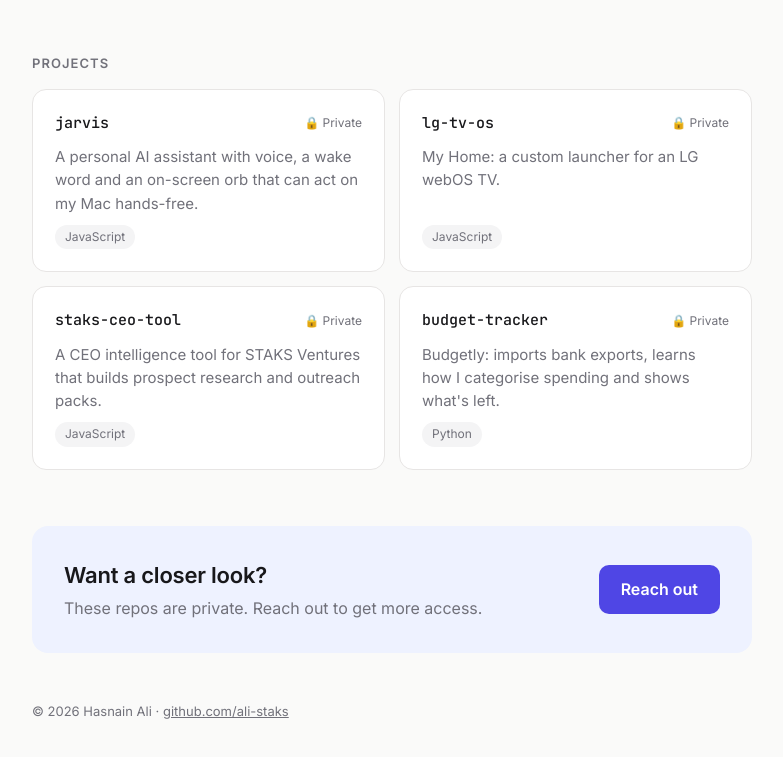
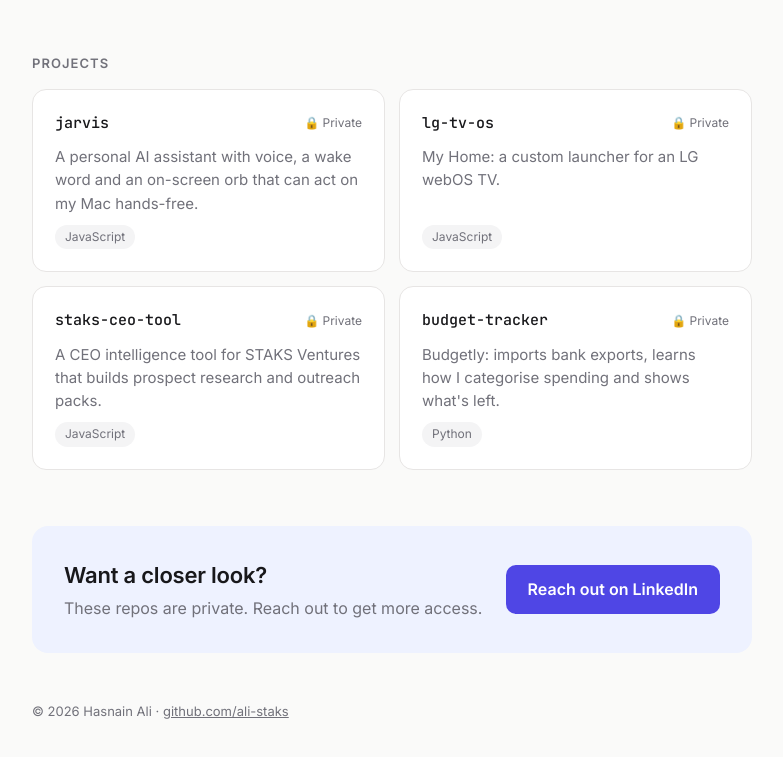
Before and after one commit to ali-staks/ali-staks.github.io, a plain HTML site: page index.html in a window 1280 px wide. Shown: the part 257-1014 px from the top of the page, without its empty margins (248-1031 px from the left). Drawn offline with Linux system fonts and the light colour scheme.

Commit message:
site: Reach out button links to LinkedIn
Co-Authored-By: Claude Opus 5.5 <noreply@anthropic.com>

```diff
--- a/index.html
+++ b/index.html
@@ -90,7 +90,7 @@
       <h3>Want a closer look?</h3>
       <p>These repos are private. Reach out to get more access.</p>
     </div>
-    <a class="btn" href="https://github.com/ali-staks">Reach out</a>
+    <a class="btn" href="https://www.linkedin.com/in/hasnainaliy/" target="_blank" rel="noopener">Reach out on LinkedIn</a>
   </section>
 
   <footer>© 2026 Hasnain Ali · <a href="https://github.com/ali-staks">github.com/ali-staks</a></footer>
```
